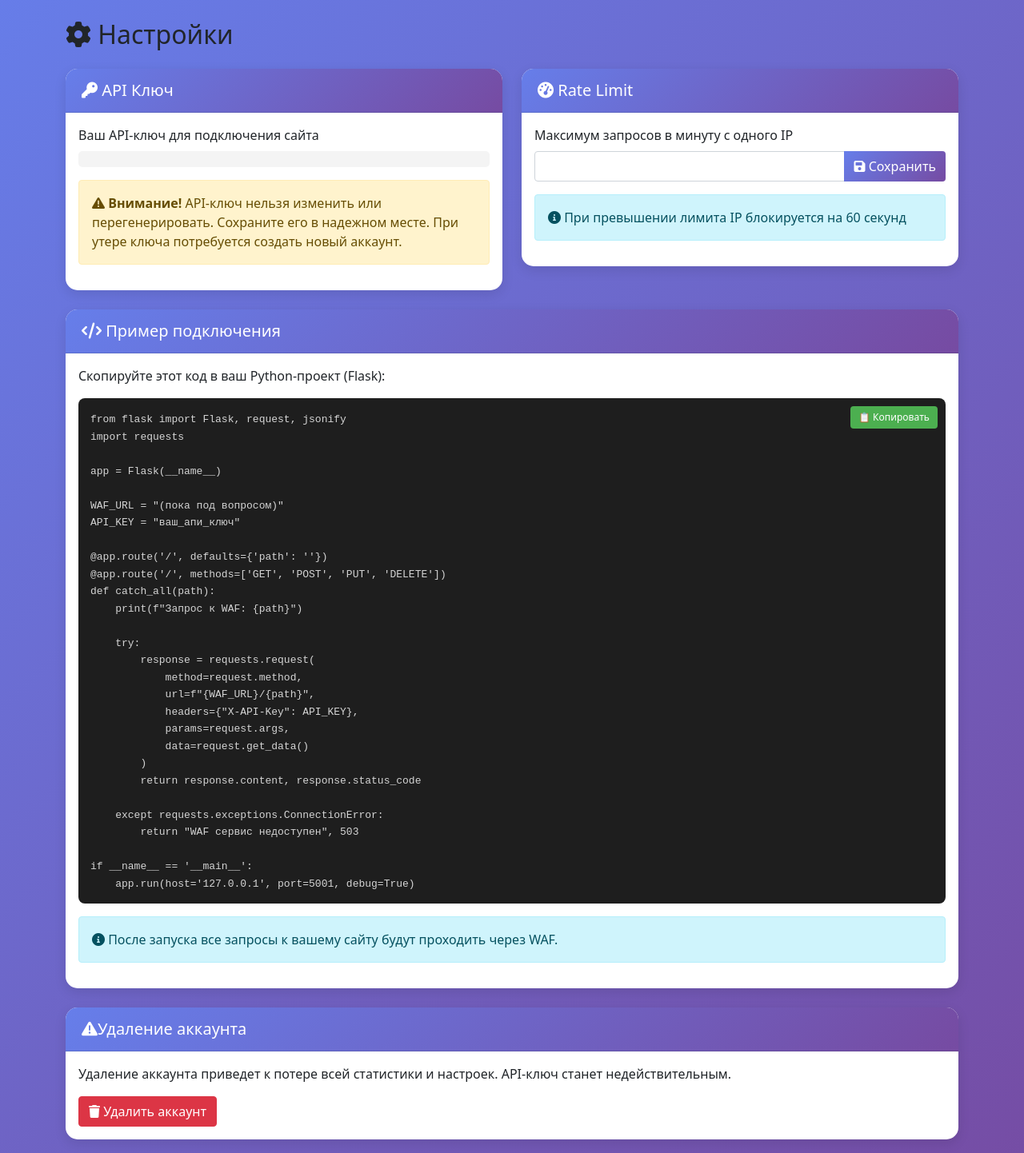
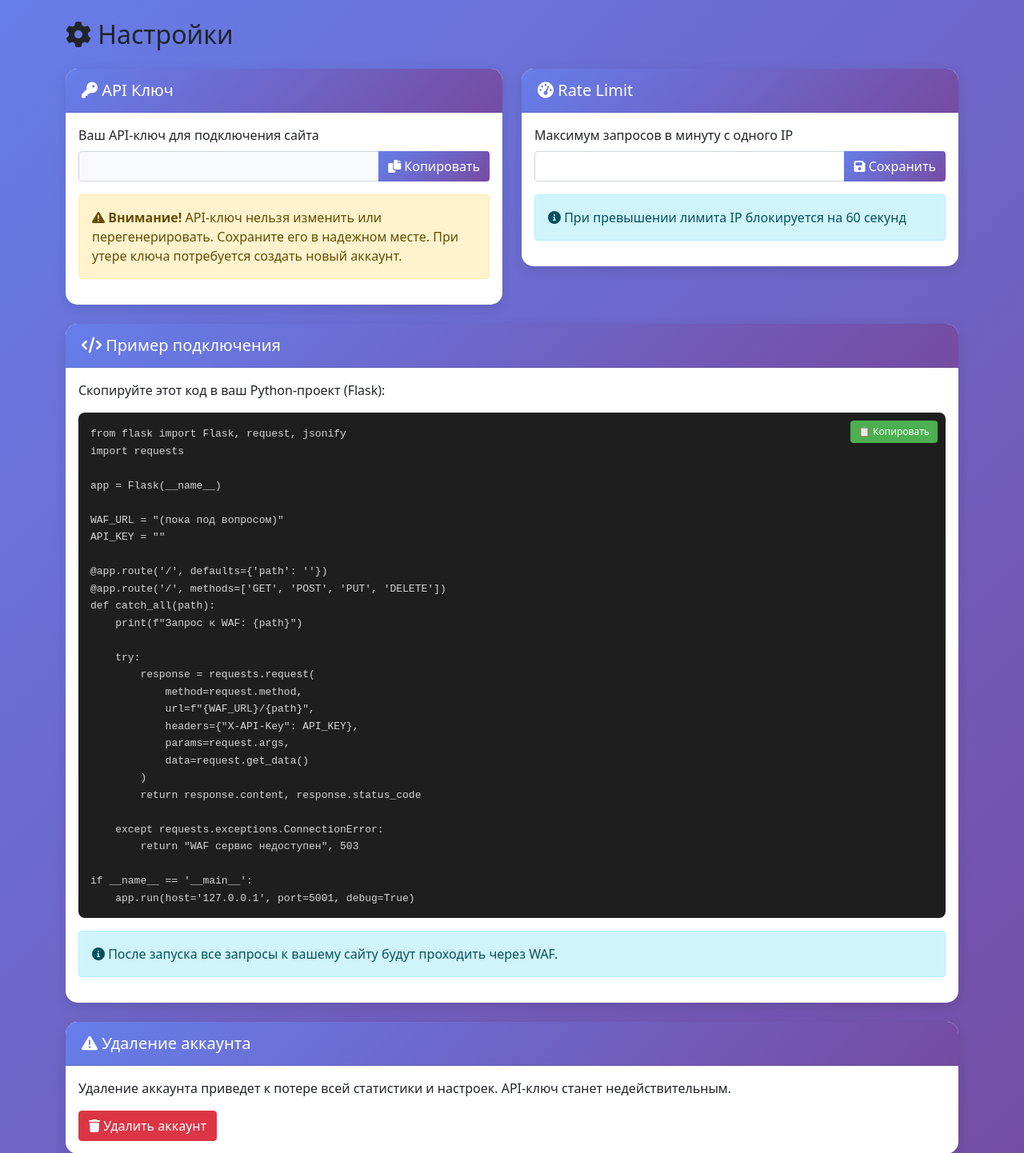
Before and after one commit to SkiFlye/WAF_Service, a Flask app: template app/templates/settings.html in a window 1280 px wide. Shown: the part 62-1504 px from the top of the page at 80% size. Run offline with Flask 3, Linux system fonts and the light colour scheme; the template is opened without the code that fills it, so the values that code supplies are empty.

Commit message:
minor edits have been made

```diff
--- a/app/templates/settings.html
+++ b/app/templates/settings.html
@@ -11,8 +11,12 @@
                 </div>
                 <div class="card-body">
                     <label class="form-label">Ваш API-ключ для подключения сайта</label>
-                    <div class="api-key">
-                        <code>{{ user.api_key }}</code>
+                    <div class="input-group">
+                        <input type="text" id="apiKeyInput" class="form-control font-monospace"
+                               value="{{ user.api_key }}" readonly style="background-color: #f8f9fa;">
+                        <button class="btn btn-primary" type="button" onclick="copyApiKey()" id="copyBtn">
+                            <i class="fas fa-copy"></i> Копировать
+                        </button>
                     </div>
                     <div class="alert alert-warning mt-3">
                         <i class="fas fa-exclamation-triangle"></i>
@@ -65,7 +69,7 @@ import requests
 app = Flask(__name__)
 
 WAF_URL = "(пока под вопросом)"
-API_KEY = "ваш_апи_ключ"
+API_KEY = "{{ user.api_key }}"
 
 @app.route('/', defaults={'path': ''})
 @app.route('/<path:path>', methods=['GET', 'POST', 'PUT', 'DELETE'])
@@ -102,7 +106,7 @@ if __name__ == '__main__':
         <div class="col-md-12">
             <div class="card border-danger">
                 <div class="card-header bg-danger text-white">
-                    <h5 class="mb-0"><i class="fas fa-exclamation-triangle"></i>Удаление аккаунта</h5>
+                    <h5 class="mb-0"><i class="fas fa-exclamation-triangle"></i> Удаление аккаунта</h5>
                 </div>
                 <div class="card-body">
                     <p>Удаление аккаунта приведет к потере всей статистики и настроек. API-ключ станет недействительным.</p>
@@ -164,6 +168,21 @@ if __name__ == '__main__':
 </style>
 
 <script>
+function copyApiKey() {
+    const apiKeyInput = document.getElementById('apiKeyInput');
+    apiKeyInput.select();
+    apiKeyInput.setSelectionRange(0, 99999);
+
+    navigator.clipboard.writeText(apiKeyInput.value).then(() => {
+        const copyBtn = document.getElementById('copyBtn');
+        const originalText = copyBtn.innerHTML;
+        copyBtn.innerHTML = '<i class="fas fa-check"></i> Скопировано!';
+        setTimeout(() => {
+            copyBtn.innerHTML = originalText;
+        }, 2000);
+    });
+}
+
 function copyCode(button) {
     const codeBlock = button.parentElement.querySelector('code');
     const text = codeBlock.innerText;
```
